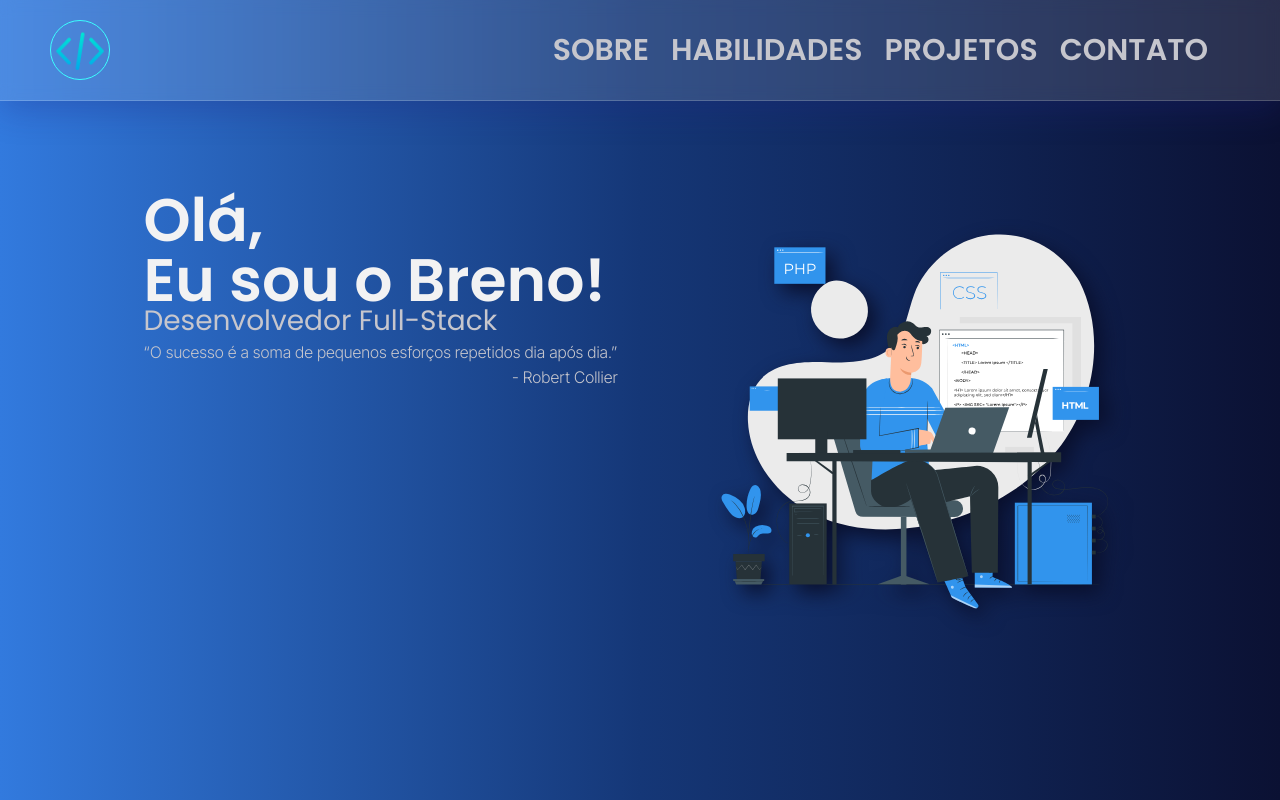
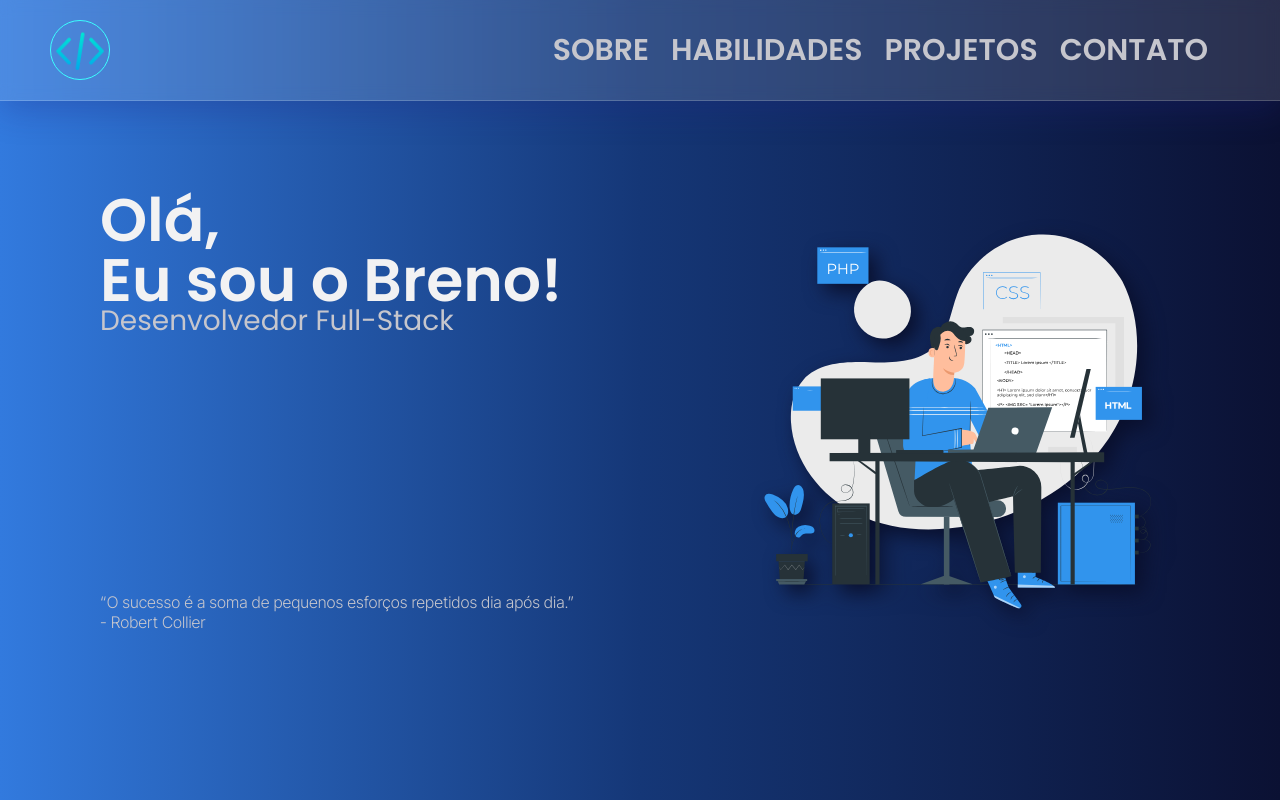
Before and after one commit to tittobreno/portfolio, a React (Vite) app in the folder portfolio/: page / in a window 1280 px wide. Shown: the top 800 px of the page. Built offline with nearby package versions, Linux system fonts and the light colour scheme; a web font is replaced by a local one.

Commit message:
fix: solve align

```diff
--- a/portfolio/src/pages/Main/index.jsx
+++ b/portfolio/src/pages/Main/index.jsx
@@ -25,13 +25,16 @@ function Main() {
       <section className="section-profile">
         {openMenu && <MenuResponsive />}
         <div className="profile_introduction">
-          <h3 className="about-txt primary">Olá,</h3>
-          <h3 className="about-txt secondary">{`Eu sou o Breno!`}</h3>
-          <strong className="about-sub-txt">Desenvolvedor Full-Stack</strong>
-          <div>
-            <p className="about-quote">
+          <section>
+            <h3 className="about-txt primary">Olá,</h3>
+            <h3 className="about-txt secondary">{`Eu sou o Breno!`}</h3>
+            <strong className="about-sub-txt">Desenvolvedor Full-Stack</strong>
+          </section>
+
+          <div className="about-quote">
+            <p>
               “O sucesso é a soma de pequenos esforços repetidos dia após dia.”
-              <p>- Robert Collier</p>
+              <br />- Robert Collier
             </p>
           </div>
         </div>
--- a/portfolio/src/pages/Main/styles.css
+++ b/portfolio/src/pages/Main/styles.css
@@ -20,6 +20,16 @@
   font-family: "Poppins", sans-serif;
   border-bottom: 2px solid rgba(255, 255, 255, 0.18);
 }
+
+.profile_introduction {
+  display: flex;
+  flex-direction: column;
+  justify-content: space-between;
+
+  width: 100%;
+  min-height: 100%;
+}
+
 .icon-page {
   width: 40%;
   filter: drop-shadow(8px 8px 10px #090f2c);
@@ -55,8 +65,9 @@
 .about-quote {
   display: flex;
   flex-direction: column;
-  align-items: flex-end;
-  justify-content: flex-end;
+  justify-content: end;
+  width: 100%;
+  height: 100%;
   gap: 0.5rem;
   font-family: "Inter Tight", sans-serif;
   color: var(--grey-primary);
```
